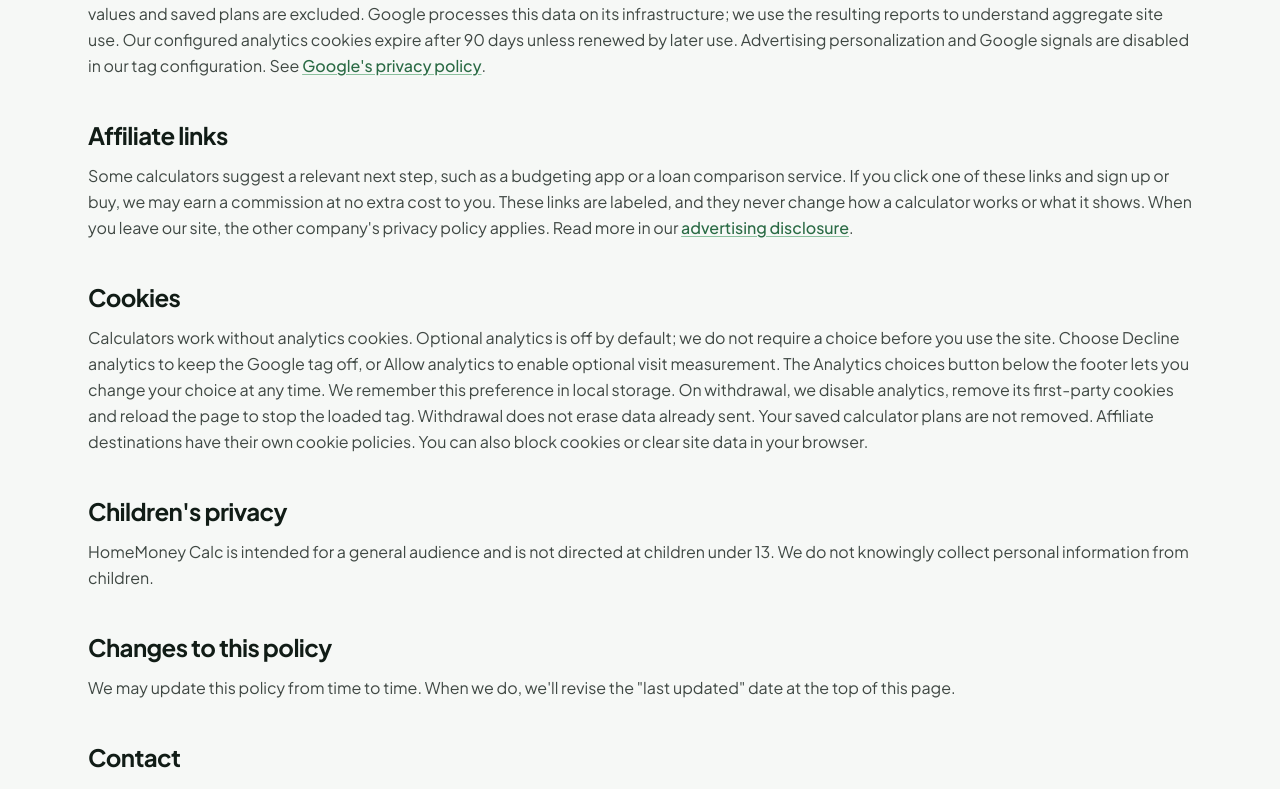
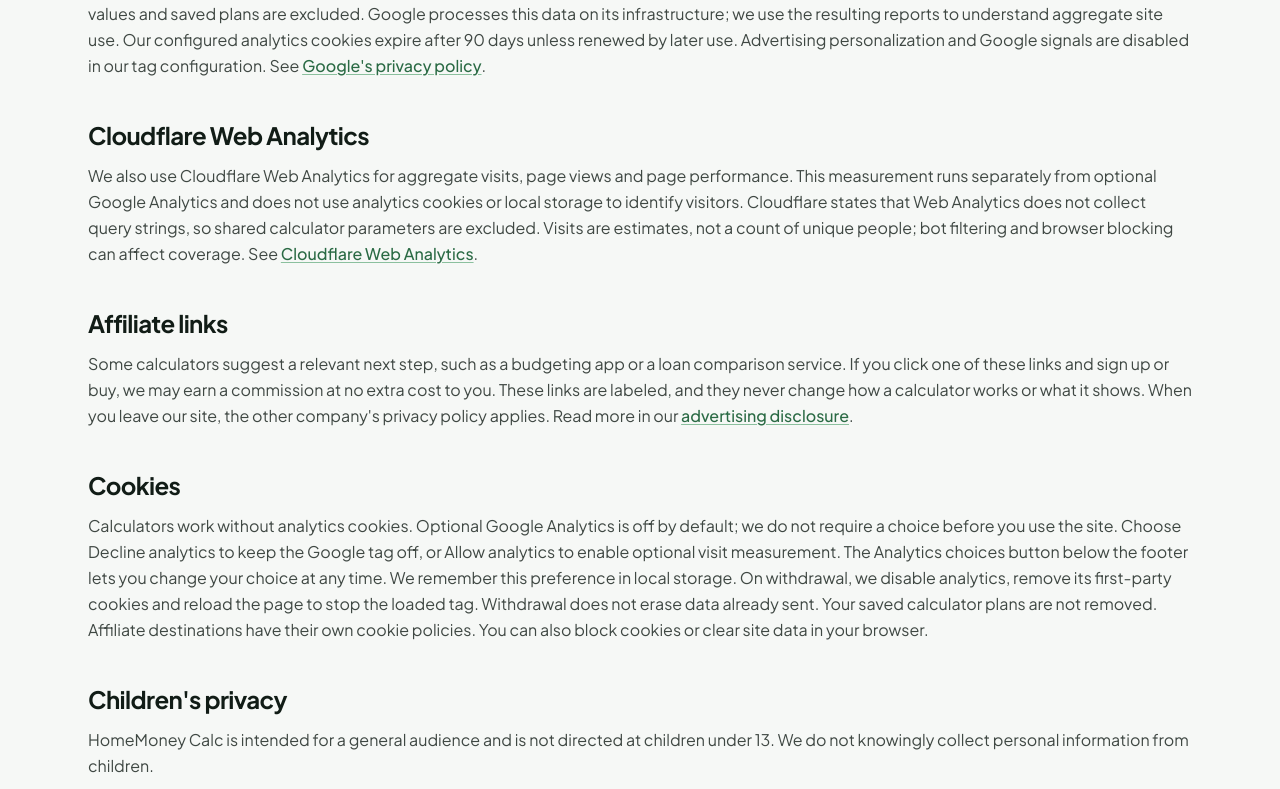
Before and after one commit to pavanikumari555/homemoneycalc, a Next.js app: page /privacy-policy in a window 1280 px wide. Shown: the part 966-1755 px from the top of the page. Built offline with nearby package versions, Linux system fonts and the light colour scheme.

Commit message:
Allow owner-enabled Cloudflare Web Analytics through CSP

```diff
--- a/app/privacy-policy/page.tsx
+++ b/app/privacy-policy/page.tsx
@@ -15,7 +15,7 @@
 // analytics, affiliate partners or any third-party script is added.
 export default function PrivacyPage() {
   return (
-    <PageShell title="Privacy Policy" intro="Last updated: October 26, 2026">
+    <PageShell title="Privacy Policy" intro="Last updated: October 30, 2026">
       <p>
         This Privacy Policy explains how {SITE.name} (&quot;we&quot;, &quot;us&quot;) handles information when you
         visit {SITE.domain}. We&apos;ve written it in plain language so it&apos;s easy to understand.
@@ -58,6 +58,16 @@
         are disabled in our tag configuration. See <a href="https://policies.google.com/privacy" target="_blank" rel="noopener noreferrer">Google&apos;s privacy policy</a>.
       </p>
 
+      <h2>Cloudflare Web Analytics</h2>
+      <p>
+        We also use Cloudflare Web Analytics for aggregate visits, page views and page performance.
+        This measurement runs separately from optional Google Analytics and does not use analytics cookies
+        or local storage to identify visitors. Cloudflare states that Web Analytics does not collect query
+        strings, so shared calculator parameters are excluded. Visits are estimates, not a count of unique
+        people; bot filtering and browser blocking can affect coverage. See{' '}
+        <a href="https://developers.cloudflare.com/web-analytics/about/" target="_blank" rel="noopener noreferrer">Cloudflare Web Analytics</a>.
+      </p>
+
       <h2>Affiliate links</h2>
       <p>
         Some calculators suggest a relevant next step, such as a budgeting app or a loan comparison service. If you
@@ -69,7 +79,7 @@
 
       <h2>Cookies</h2>
       <p>
-        Calculators work without analytics cookies. Optional analytics is off by default; we do not require a choice
+        Calculators work without analytics cookies. Optional Google Analytics is off by default; we do not require a choice
         before you use the site. Choose Decline analytics to keep the Google tag off, or Allow
         analytics to enable optional visit measurement. The Analytics choices button below the footer lets you
         change your choice at any time. We remember this preference in local storage. On withdrawal, we disable
```
Also changed, not shown: 1 other file (tests, documents, lock files or other folders).
